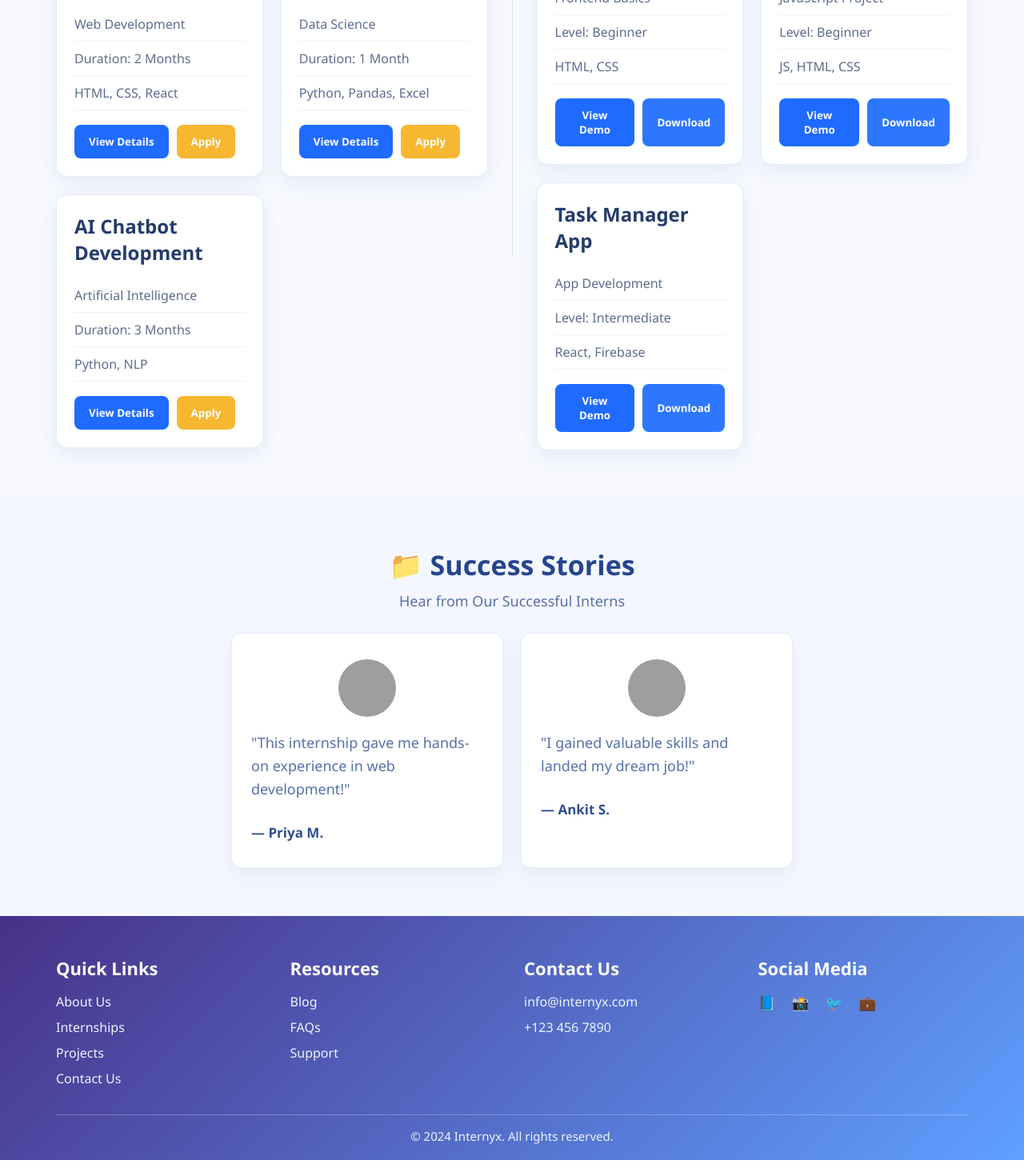
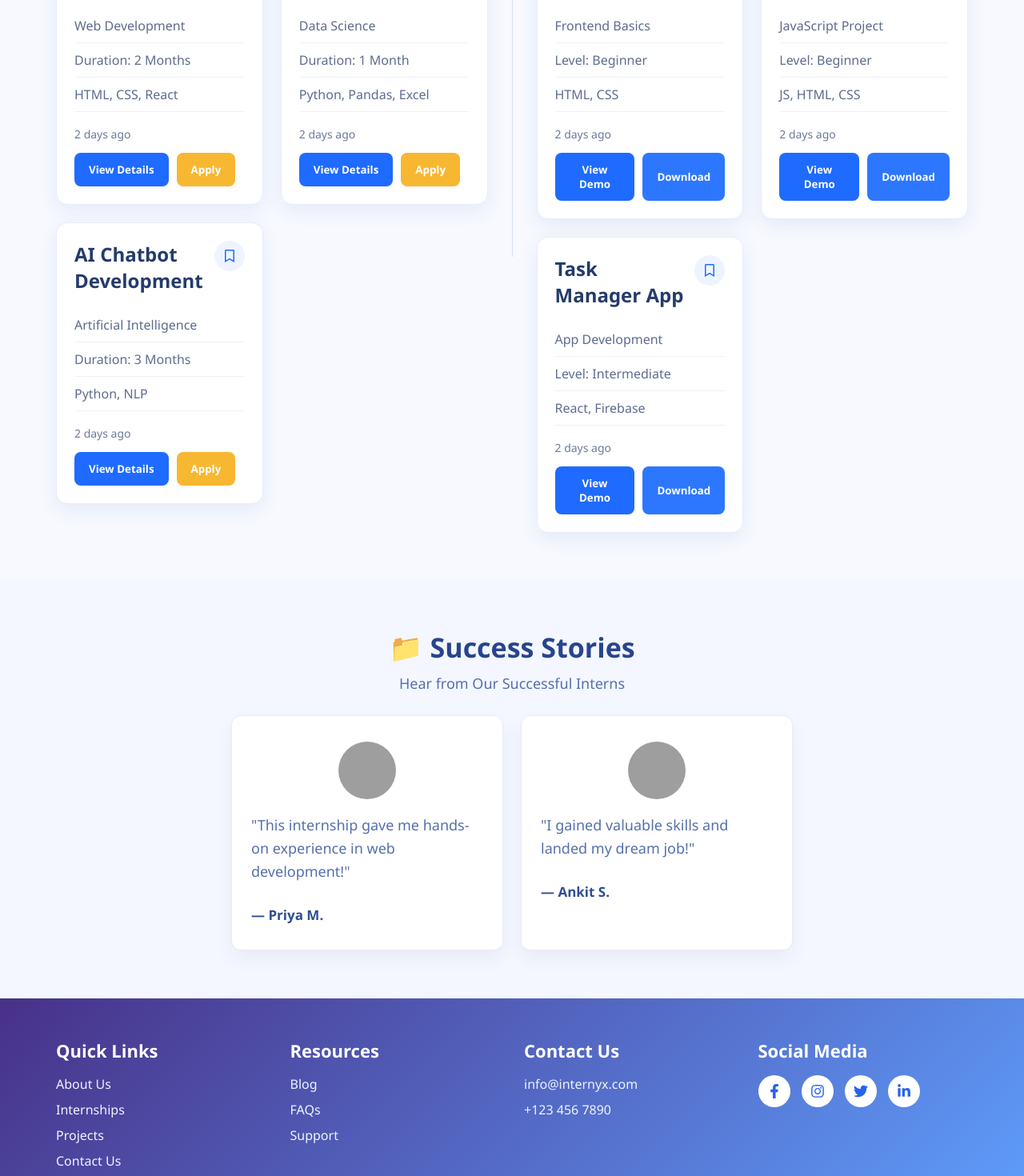
Before and after one commit to Shwetagaikwad14/Internyx, a React (Vite) app: page / in a window 1280 px wide. Shown: the part 840-2310 px from the top of the page at 80% size. Built offline with nearby package versions, Linux system fonts and the light colour scheme; grey boxes are pictures that could not be loaded.

Commit message:
Updated Home and Internships pages

```diff
--- a/package.json
+++ b/package.json
@@ -12,6 +12,7 @@
   "dependencies": {
     "react": "^19.2.0",
     "react-dom": "^19.2.0",
+    "react-icons": "^5.6.0",
     "react-router-dom": "^7.13.1"
   },
   "devDependencies": {
--- a/src/login.css
+++ b/src/login.css
@@ -158,6 +158,7 @@ a {
   font-weight: 700;
   line-height: 1.25;
   margin-bottom: 18px;
+  color:white;
 }
 
 .auth-left-content p {
--- a/src/pages/Home.css
+++ b/src/pages/Home.css
@@ -56,7 +56,7 @@
 .search-bar select {
   border: none;
   outline: none;
-  /* padding: 1px 13px; */
+
   border-radius: 8px;
   background: #f6f8fd;
   font-size: 15px;
@@ -68,7 +68,7 @@
   border: none;
   background: #533079;
   color: white;
-  padding: 14px 24px;
+  padding: 12px 22px;
   border-radius: 8px;
   font-weight: 600;
   cursor: pointer;
@@ -139,10 +139,40 @@
   border: 1px solid #e6ecfa;
 }
 
+.card-top-row {
+  display: flex;
+  justify-content: space-between;
+  align-items: flex-start;
+  gap: 12px;
+  margin-bottom: 10px;
+}
+
 .project-card h3 {
   font-size: 24px;
   color: #243b6b;
-  margin-bottom: 16px;
+  margin-bottom: 8px;
+}
+
+.save-btn {
+  border: none;
+  background: #eef4ff;
+  color: #1f6bff;
+  width: 38px;
+  height: 38px;
+  border-radius: 50%;
+  cursor: pointer;
+  display: flex;
+  align-items: center;
+  justify-content: center;
+  font-size: 16px;
+  transition: 0.3s ease;
+  flex-shrink: 0;
+}
+
+.save-btn:hover {
+  background: #1f6bff;
+  color: white;
+  transform: scale(1.05);
 }
 
 .project-card ul {
@@ -157,10 +187,25 @@
   border-bottom: 1px solid #edf1fa;
 }
 
+.card-footer-row {
+  display: flex;
+  justify-content: space-between;
+  align-items: center;
+  gap: 14px;
+  margin-top: 14px;
+  flex-wrap: wrap;
+}
+
+.posted-time {
+  font-size: 14px;
+  color: #6b7a99;
+  font-weight: 500;
+}
+
 .card-buttons {
   display: flex;
   gap: 10px;
-  margin-top: 10px;
+  margin-top: 0;
 }
 
 .blue-btn,
@@ -274,8 +319,28 @@
 
 .social-icons {
   display: flex;
-  gap: 12px;
-  font-size: 22px;
+  gap: 14px;
+  margin-top: 10px;
+}
+
+.social-icons a {
+  width: 38px;
+  height: 38px;
+  border-radius: 50%;
+  background: #ffffff;
+  color: #1e3a8a;
+  display: flex;
+  align-items: center;
+  justify-content: center;
+  font-size: 18px;
+  text-decoration: none;
+  transition: 0.3s ease;
+}
+
+.social-icons a:hover {
+  background: #2563eb;
+  color: #fff;
+  transform: translateY(-4px);
 }
 
 .footer-bottom {
@@ -363,4 +428,14 @@
     flex-direction: column;
     text-align: center;
   }
+
+  .card-footer-row {
+    flex-direction: column;
+    align-items: flex-start;
+  }
+
+  .card-buttons {
+    width: 100%;
+    flex-wrap: wrap;
+  }
 }
--- a/src/pages/Home.jsx
+++ b/src/pages/Home.jsx
@@ -1,4 +1,11 @@
 import React from "react";
+import {
+  FaFacebookF,
+  FaInstagram,
+  FaTwitter,
+  FaLinkedinIn,
+  FaRegBookmark,
+} from "react-icons/fa";
 import "./Home.css";
 import Navbar from "../components/Navbar";
 import heroImg from "../assets/internshp.jpeg";
@@ -9,18 +16,21 @@ const liveProjects = [
     domain: "Web Development",
     duration: "2 Months",
     tech: "HTML, CSS, React",
+    posted: "2 days ago",
   },
   {
     title: "Sales Data Analysis",
     domain: "Data Science",
     duration: "1 Month",
     tech: "Python, Pandas, Excel",
+    posted: "2 days ago",
   },
   {
     title: "AI Chatbot Development",
     domain: "Artificial Intelligence",
     duration: "3 Months",
     tech: "Python, NLP",
+    posted: "2 days ago",
   },
 ];
 
@@ -30,18 +40,21 @@ const demoProjects = [
     domain: "Frontend Basics",
     level: "Beginner",
     tech: "HTML, CSS",
+    posted: "2 days ago",
   },
   {
     title: "Simple Calculator",
     domain: "JavaScript Project",
     level: "Beginner",
     tech: "JS, HTML, CSS",
+    posted: "2 days ago",
   },
   {
     title: "Task Manager App",
     domain: "App Development",
     level: "Intermediate",
     tech: "React, Firebase",
+    posted: "2 days ago",
   },
 ];
 
@@ -59,6 +72,8 @@ const testimonials = [
 ];
 
 export default function Home() {
+  const currentYear = new Date().getFullYear();
+
   return (
     <div className="home-page">
       <Navbar showLinks={true} />
@@ -103,15 +118,26 @@ export default function Home() {
           <div className="cards-grid">
             {liveProjects.map((project, index) => (
               <div className="project-card" key={index}>
+                <div className="card-top-row">
                   <h3>{project.title}</h3>
+                  <button className="save-btn">
+                    <FaRegBookmark />
+                  </button>
+                </div>
+
                 <ul>
                   <li>{project.domain}</li>
                   <li>Duration: {project.duration}</li>
                   <li>{project.tech}</li>
                 </ul>
+
+                <div className="card-footer-row">
+                  <span className="posted-time">{project.posted}</span>
+
                   <div className="card-buttons">
                     <button className="blue-btn">View Details</button>
                     <button className="yellow-btn">Apply</button>
+                  </div>
                 </div>
               </div>
             ))}
@@ -127,15 +153,26 @@ export default function Home() {
           <div className="cards-grid">
             {demoProjects.map((project, index) => (
               <div className="project-card" key={index}>
+                <div className="card-top-row">
                   <h3>{project.title}</h3>
+                  <button className="save-btn">
+                    <FaRegBookmark />
+                  </button>
+                </div>
+
                 <ul>
                   <li>{project.domain}</li>
                   <li>Level: {project.level}</li>
                   <li>{project.tech}</li>
                 </ul>
+
+                <div className="card-footer-row">
+                  <span className="posted-time">{project.posted}</span>
+
                   <div className="card-buttons">
                     <button className="blue-btn">View Demo</button>
                     <button className="blue-btn alt-btn">Download</button>
+                  </div>
                 </div>
               </div>
             ))}
@@ -186,15 +223,25 @@ export default function Home() {
           <div>
             <h4>Social Media</h4>
             <div className="social-icons">
-              <span>📘</span>
-              <span>📸</span>
-              <span>🐦</span>
-              <span>💼</span>
+              <a href="https://facebook.com" target="_blank" rel="noreferrer">
+                <FaFacebookF />
+              </a>
+              <a href="https://instagram.com" target="_blank" rel="noreferrer">
+                <FaInstagram />
+              </a>
+              <a href="https://twitter.com" target="_blank" rel="noreferrer">
+                <FaTwitter />
+              </a>
+              <a href="https://linkedin.com" target="_blank" rel="noreferrer">
+                <FaLinkedinIn />
+              </a>
             </div>
           </div>
         </div>
 
-        <div className="footer-bottom">© 2024 Internyx. All rights reserved.</div>
+        <div className="footer-bottom">
+          © {currentYear} Internyx. All rights reserved.
+        </div>
       </footer>
     </div>
   );
--- a/src/pages/Internships.css
+++ b/src/pages/Internships.css
@@ -486,16 +486,32 @@
   color: #3b4b76;
 }
 
-.footer-social {
+.social-icons {
   display: flex;
-  gap: 15px;
-  color: #3b4b76;
-  font-size: 18px;
+  gap: 14px;
+  margin-top: 12px;
 }
 
-.footer-social span {
-  cursor: pointer;
+.social-icons a {
+  width: 40px;
+  height: 40px;
+  border-radius: 50%;
+  background: #ffffff;
+  color: #2563eb;
+  display: flex;
+  align-items: center;
+  justify-content: center;
+  text-decoration: none;
+  font-size: 18px;
+  transition: all 0.3s ease;
 }
+
+.social-icons a:hover {
+  background: #2563eb;
+  color: #ffffff;
+  transform: translateY(-4px);
+}
+
 
 /* Responsive Patterns */
 @media (max-width: 800px) {
```
Also changed, not shown: src/pages/Internships.jsx (+122 -40 lines), 1 other file (tests, documents, lock files or other folders). Lines whose indentation alone changed are shown as unchanged.
